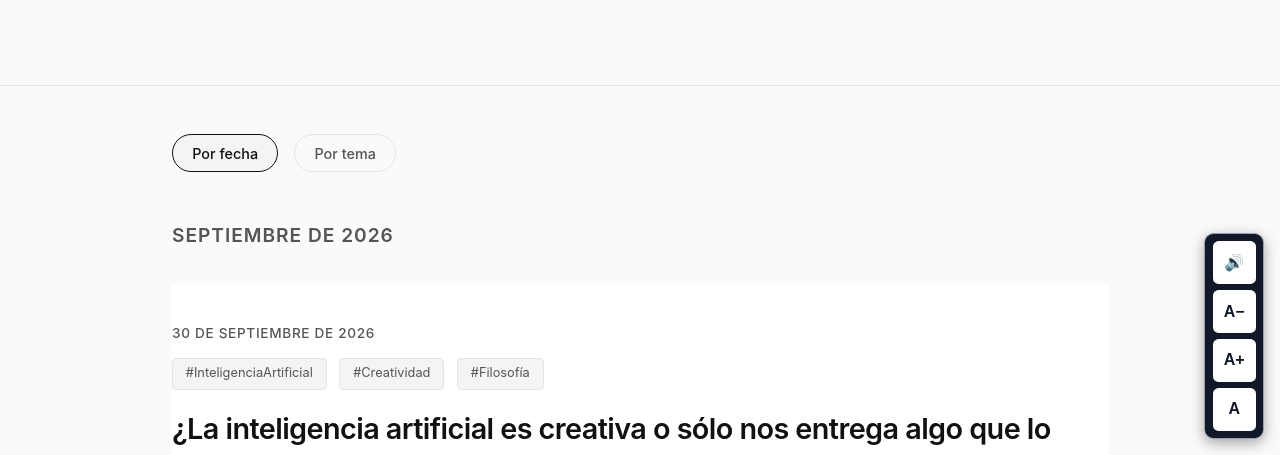
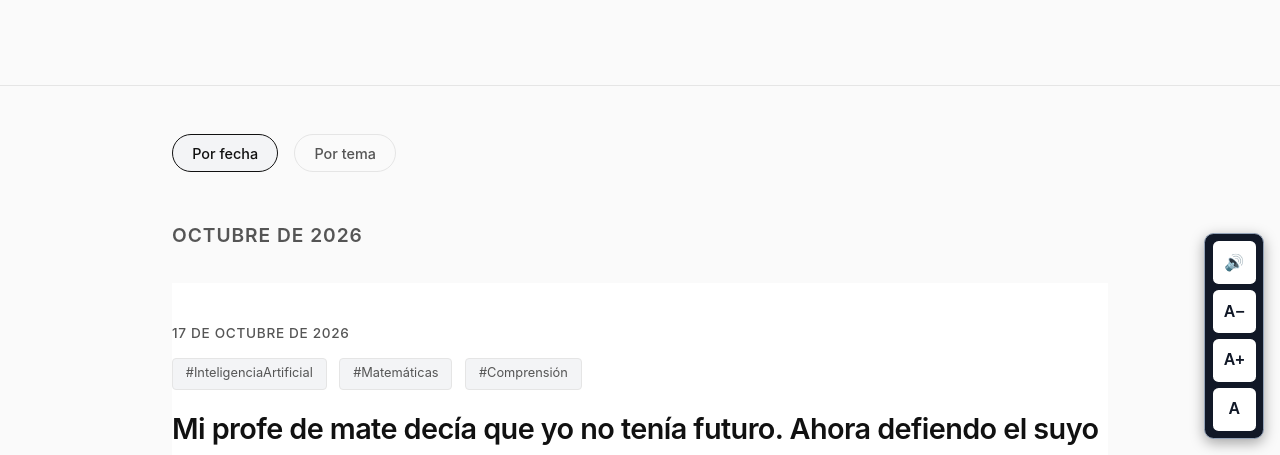
Before and after one commit to fermavec/blog, a plain HTML site: page blog.html in a window 1280 px wide. Shown: the part 345-800 px from the top of the page. Drawn offline with Linux system fonts and the light colour scheme.

Commit message:
New post 17102026

```diff
--- a/blog.html
+++ b/blog.html
@@ -21,6 +21,9 @@
     <section class="page-hero"><div class="container"><span class="subtitle">Bitácora personal</span><h1>Blog</h1><p class="hero-text">Publicaciones ordenadas por fecha sobre inteligencia artificial, cognición y filosofía.</p></div></section>
     <section class="blog-filters" aria-label="Opciones de ordenación"><div class="container"><div class="filter-controls"><button class="filter-btn active" data-filter="date" type="button">Por fecha</button><button class="filter-btn" data-filter="topic" type="button">Por tema</button></div></div></section>
     <section class="blog-listing" aria-label="Publicaciones del blog"><div class="container" id="posts-container">
+      <div class="posts-group date-group" data-group="Octubre 2026"><h2 class="group-title">Octubre de 2026</h2>
+        <article class="blog-post-card" data-tags="InteligenciaArtificial Matemáticas Comprensión Accesibilidad"><div class="card-meta"><time class="post-date" datetime="2026-10-17">17 de octubre de 2026</time><div class="card-tags"><span>#InteligenciaArtificial</span><span>#Matemáticas</span><span>#Comprensión</span></div></div><h3>Mi profe de mate decía que yo no tenía futuro. Ahora defiendo el suyo</h3><p>Sobre matemáticas, comprensión, accesibilidad y las capacidades humanas que siguen importando frente a la inteligencia artificial.</p><p><a href="blog-posts/mi-profe-de-mate-decia-que-yo-no-tenia-futuro.html" class="read-more">Leer publicación</a></p></article>
+      </div>
       <div class="posts-group date-group" data-group="Septiembre 2026"><h2 class="group-title">Septiembre de 2026</h2>
         <article class="blog-post-card" data-tags="InteligenciaArtificial Creatividad Filosofía Epistemología"><div class="card-meta"><time class="post-date" datetime="2026-09-30">30 de septiembre de 2026</time><div class="card-tags"><span>#InteligenciaArtificial</span><span>#Creatividad</span><span>#Filosofía</span></div></div><h3>¿La inteligencia artificial es creativa o sólo nos entrega algo que lo parece?</h3><p>Una pregunta sobre el paso entre reconocer un producto como creativo y atribuir creatividad a quien —o a lo que— lo produce.</p><p><a href="blog-posts/ia-es-creativa-o-solo-lo-parece.html" class="read-more">Leer publicación</a></p></article>
         <article class="blog-post-card" data-tags="Responsabilidad Agencia ÉticaIA Atribución"><div class="card-meta"><time class="post-date" datetime="2026-09-15">15 de septiembre de 2026</time><div class="card-tags"><span>#Responsabilidad</span><span>#Agencia</span><span>#ÉticaIA</span></div></div><h3>No fui yo, fue la inteligencia artificial</h3><p>Sobre agencia, responsabilidad y lo que queda oculto cuando una máquina se convierte en protagonista del relato.</p><p><a href="blog-posts/no-fui-yo-fue-la-inteligencia-artificial.html" class="read-more">Leer publicación</a></p></article>
```
Also changed, not shown: blog-en.html (+3 -0 lines).
